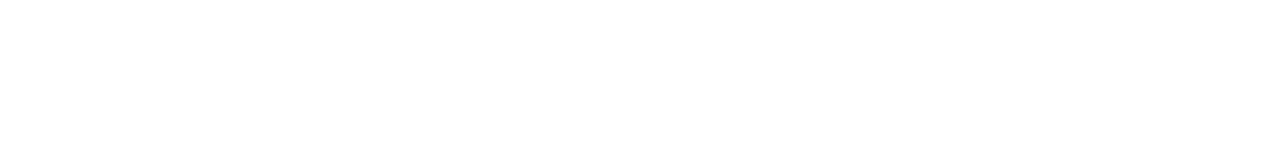
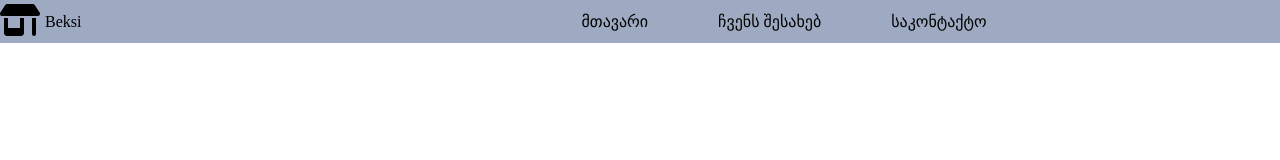
Before and after one commit to ani-ananiashvili/Beksi_Shop, a plain HTML site: page index.html in a window 1280 px wide. Drawn offline with Linux system fonts and the light colour scheme.

Commit message:
trial header outline

```diff
--- a/css/style.css
+++ b/css/style.css
@@ -0,0 +1,35 @@
+/* header section */
+
+.headerSection {
+  display: flex;
+  margin: 0 auto;
+  width: 100%;
+  gap: 500px;
+  align-items: center;
+
+  background-color: rgb(157, 170, 193);
+}
+
+.logo {
+  display: flex;
+  align-items: center;
+  gap: 5px;
+}
+
+.logo img {
+  width: 40px;
+  height: 40px;
+}
+
+.logo h2 a {
+    color: black;
+}
+
+nav ul {
+  display: flex;
+  gap: 70px;
+}
+
+nav ul li a {
+    color: black;
+}
--- a/index.html
+++ b/index.html
@@ -1,15 +1,31 @@
 <!DOCTYPE html>
-<html lang="en">
-<head>
-    <meta charset="UTF-8">
-    <meta name="viewport" content="width=device-width, initial-scale=1.0">
+<html lang="ka">
+  <head>
+    <meta charset="UTF-8" />
+    <meta name="viewport" content="width=device-width, initial-scale=1.0" />
     <title>Beksi Shop</title>
-    <link rel="shortcut icon" href="images/shop-solid.svg">
-    <link rel="stylesheet" href="css/reset.css">
-    <link rel="stylesheet" href="css/style.css">
-    <link rel="stylesheet" href="css/fonts.css">
-</head>
-<body>
+    <link rel="shortcut icon" href="images/logo.svg" />
+    <link rel="stylesheet" href="css/reset.css" />
+    <link rel="stylesheet" href="css/style.css" />
+    <link rel="stylesheet" href="css/fonts.css" />
+  </head>
 
-</body>
+  <body>
+    <!-- header section -->
+
+    <header class="headerSection">
+      <div class="logo">
+        <a href="#"><img src="images/logo.svg" alt="logo"></a>
+        <h2><a href="#">Beksi</a></h2>
+      </div>
+      <nav>
+        <ul>
+          <li><a href="#">მთავარი</a></li>
+          <li><a href="#">ჩვენს შესახებ</a></li>
+          <li><a href="#">საკონტაქტო</a></li>
+          <li><a href="#"></a></li>
+        </ul>
+      </nav>
+    </header>
+  </body>
 </html>
```
Also changed, not shown: images/gmail.svg (added), images/instagram.svg (added), images/logo.svg (renamed from images/shop-solid.svg).
